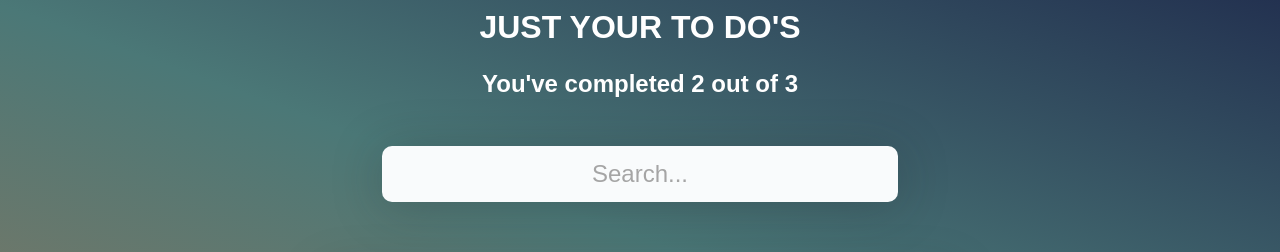
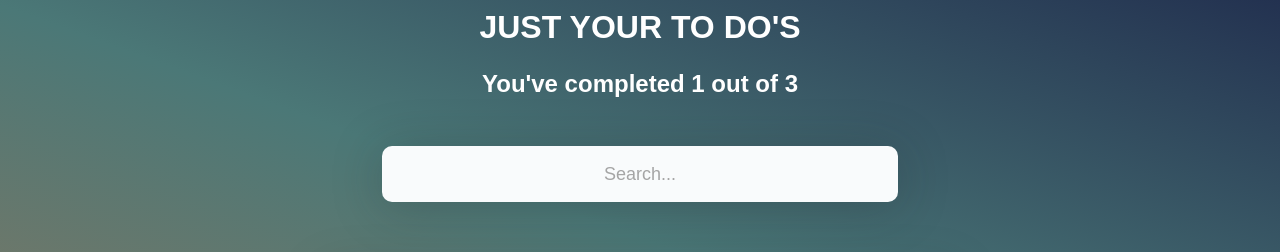
Before and after one commit to glovooker/todo-app, a React (Create React App) app: page / in a window 1280 px wide. Shown: the part 212-464 px from the top of the page. Built offline with nearby package versions, Linux system fonts and the light colour scheme; a web font is replaced by a local one.

Commit message:
Search, Complete and Delete Todo's Functions Added

```diff
--- a/src/App.js
+++ b/src/App.js
@@ -7,23 +7,62 @@ import { CreateTodoButton } from './CreateTodoButton';
 
 // import './App.css';
 
-const todos = [
+const defaultTodos = [
   { text: 'Cortar cebolla', completed: true },
   { text: 'Tomar el curso de intro a React', completed: false },
   { text: 'Llorar con la llorona', completed: false },
 ];
 
 function App() {
+  const [todos, setTodos] = React.useState(defaultTodos);
+  const [searchValue, setSearchValue] = React.useState('');
+
+  const completedTodos = todos.filter((todo) => !!todo.completed).length;
+  const totalTodos = todos.length;
+
+  let searchedTodos = [];
+
+  if (!searchValue.length >= 1) {
+    searchedTodos = todos;
+  } else {
+    searchedTodos = todos.filter((todo) => {
+      const todoText = todo.text.toLowerCase();
+      const searchText = searchValue.toLowerCase();
+
+      return todoText.includes(searchText);
+    });
+  }
+
+  const completeTodo = (text) => {
+    const todoIndex = todos.findIndex((todo) => todo.text === text);
+
+    const newTodos = [...todos];
+    todos[todoIndex].completed = true;
+
+    setTodos(newTodos);
+  };
+
+  const deleteTodo = (text) => {
+    const todoIndex = todos.findIndex((todo) => todo.text === text);
+
+    const newTodos = [...todos];
+    newTodos.splice(todoIndex, 1);
+
+    setTodos(newTodos);
+  };
+
   return (
     <>
-      <TodoCounter />
-      <TodoSearch />
+      <TodoCounter total={totalTodos} completed={completedTodos} />
+      <TodoSearch searchValue={searchValue} setSearchValue={setSearchValue} />
       <TodoList>
-        {todos.map((todo) => (
+        {searchedTodos.map((todo) => (
           <TodoItem
             key={todo.text}
             text={todo.text}
             completed={todo.completed}
+            onComplete={() => completeTodo(todo.text)}
+            onDelete={() => deleteTodo(todo.text)}
           />
         ))}
       </TodoList>
--- a/src/CreateTodoButton.js
+++ b/src/CreateTodoButton.js
@@ -3,8 +3,14 @@ import './CreateTodoButton.css';
 import FeatherIcon from 'feather-icons-react';
 
 function CreateTodoButton(props) {
+  const onClickButton = (msg) => {
+    alert(msg);
+  };
   return (
-    <button className="CreateTodoButton">
+    <button
+      className="CreateTodoButton"
+      onClick={() => onClickButton('Aquí se debería abrir el modal')}
+    >
       <FeatherIcon icon="plus" size="40" />
     </button>
   );
--- a/src/TodoCounter.js
+++ b/src/TodoCounter.js
@@ -2,7 +2,7 @@ import React from 'react';
 import './TodoCounter.css';
 import logo from './assets/logo.png';
 
-function TodoCounter() {
+function TodoCounter({ total, completed }) {
   return (
     <div className="TodoHeader">
       <div className="TodoHeaderLogo">
@@ -15,7 +15,9 @@ function TodoCounter() {
         </a>
       </div>
       <h1 className="TodoTitle">Just Your TO DO's</h1>
-      <h3 className="TodoCounter">You've completed 2 out of 3</h3>
+      <h3 className="TodoCounter">
+        You've completed {completed} out of {total}
+      </h3>
     </div>
   );
 }
--- a/src/TodoItem.js
+++ b/src/TodoItem.js
@@ -13,13 +13,14 @@ function TodoItem(props) {
     <li className="TodoItem">
       <span
         className={`Icon Icon-check ${props.completed && 'Icon-check--active'}`}
+        onClick={props.onComplete}
       >
         <FeatherIcon icon={actionIcon} />
       </span>
       <p className={`TodoItem-p ${props.completed && 'TodoItem-p--complete'}`}>
         {props.text}
       </p>
-      <span className="Icon Icon-delete">
+      <span className="Icon Icon-delete" onClick={props.onDelete}>
         <FeatherIcon icon="x-circle" />
       </span>
     </li>
--- a/src/TodoSearch.css
+++ b/src/TodoSearch.css
@@ -6,7 +6,7 @@
     height: 54px;
     width: calc(100% - 50%);
     min-width: 40vw;
-    font-size: 24px;
+    font-size: 18px;
     text-align: center;
     font-family: 'Circular Std', sans-serif;
     font-weight: 400;
--- a/src/TodoSearch.js
+++ b/src/TodoSearch.js
@@ -1,8 +1,20 @@
 import React from 'react';
 import './TodoSearch.css';
 
-function TodoSearch() {
-  return <input className="TodoSearch" placeholder="Search..." />;
+function TodoSearch({ searchValue, setSearchValue }) {
+  const onSearchValueChange = (event) => {
+    console.log(event.target.value);
+    setSearchValue(event.target.value);
+  };
+
+  return (
+    <input
+      className="TodoSearch"
+      placeholder="Search..."
+      value={searchValue}
+      onChange={onSearchValueChange}
+    />
+  );
 }
 
 export { TodoSearch };
```
